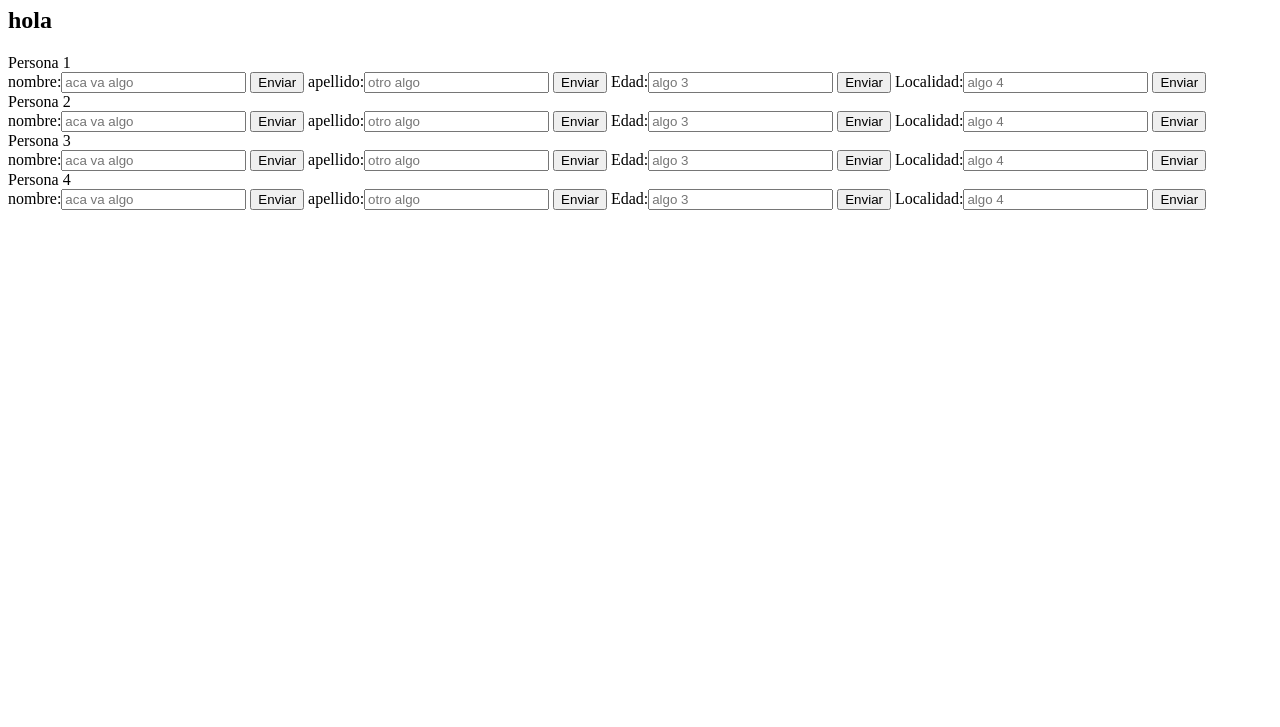
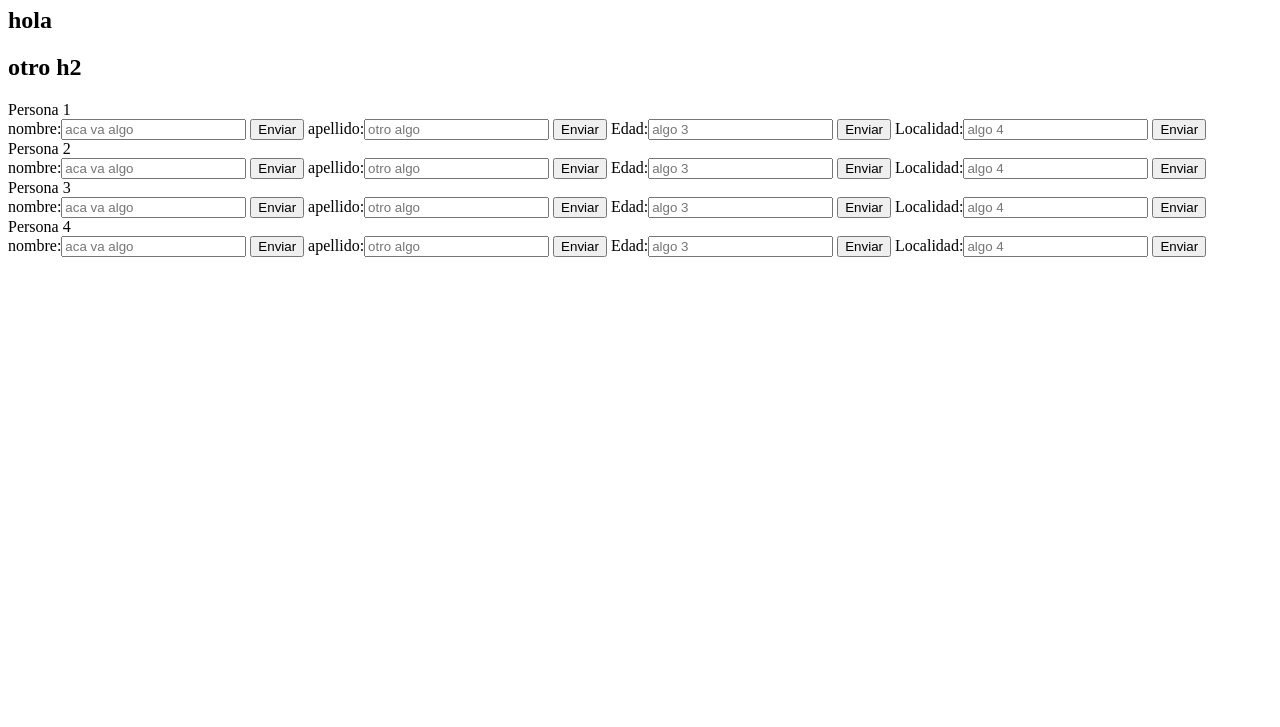
Before and after one commit to pablodarevalo/TPE-TIO-Grupo-34, a plain HTML site: page index.html in a window 1280 px wide. Shown: the part 73-800 px from the top of the page. Drawn offline with Linux system fonts and the light colour scheme.

Commit message:
agregue otro h2

```diff
--- a/index.html
+++ b/index.html
@@ -10,6 +10,7 @@
 
 <h1>Cuestionario 2021</h1>
 <h2>hola</h2>
+<h2>otro  h2</h2>
 
 Persona 1
 <form action="">
```
